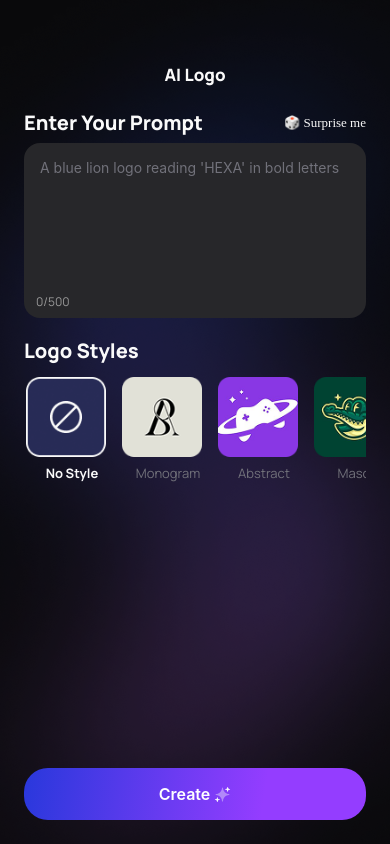
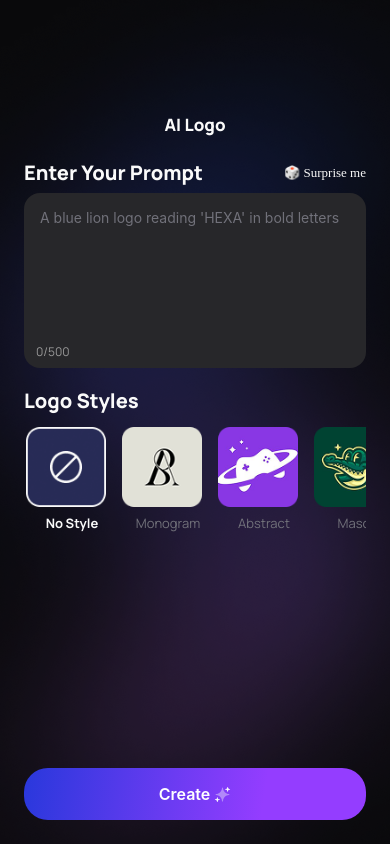
Before and after one commit to eceoztecik/hexa-demo, a React Native app: screen /Input in a window 390 px wide. Built offline with nearby package versions, Linux system fonts and the light colour scheme.

Commit message:
input screen components

```diff
--- /dev/null
+++ b/src/components/LogoStyleSelector.tsx
@@ -0,0 +1,94 @@
+import React from 'react';
+import { View, Text, Image, TouchableOpacity, FlatList, StyleSheet } from 'react-native';
+import { imageMap, logoStyles, styleToImageMap } from '../../utils/constants';
+
+type Props = {
+    selectedStyle: string;
+    setSelectedStyle: (style: string) => void;
+};
+
+const LogoStyleSelector = ({ selectedStyle, setSelectedStyle }: Props) => {
+    const renderStyleItem = ({ item }: { item: { id: string; label: string } }) => {
+        const imageKey = styleToImageMap[item.id] || 'image1';
+
+        return (
+            <View>
+                <TouchableOpacity
+                    style={styles.styleItem}
+                    onPress={() => setSelectedStyle(item.id)}
+                >
+                    <Image source={imageMap[imageKey]} style={styles.styleIcon} />
+                </TouchableOpacity>
+                <Text
+                    style={[
+                        styles.styleLabel,
+                        selectedStyle === item.id && styles.selectedStyleLabel,
+                    ]}
+                >
+                    {item.label}
+                </Text>
+            </View>
+        );
+    };
+
+    return (
+        <>
+            <Text style={[styles.sectionLabel, styles.logoStyleLabel]}>Logo Styles</Text>
+            <FlatList
+                horizontal
+                data={logoStyles}
+                renderItem={renderStyleItem}
+                keyExtractor={(item) => item.id}
+                contentContainerStyle={styles.styleList}
+                showsHorizontalScrollIndicator={false}
+            />
+        </>
+    );
+};
+
+const styles = StyleSheet.create({
+    styleItem: {
+        alignItems: 'center',
+        justifyContent: 'center',
+        marginRight: 12,
+        borderRadius: 12,
+        borderWidth: 2,
+        borderColor: 'transparent',
+        backgroundColor: 'transparent',
+        flexDirection: 'column',
+    },
+    styleIcon: {
+        width: 80,
+        height: 80,
+        resizeMode: 'contain',
+    },
+
+    styleLabel: {
+        marginTop: 5,
+        fontSize: 13,
+        lineHeight: 18,
+        fontFamily: 'Manrope-Regular',
+        color: '#71717A',
+        textAlign: 'center',
+    },
+    selectedStyleLabel: {
+        color: '#FAFAFA',
+        fontFamily: 'Manrope-Bold',
+    },
+    sectionLabel: {
+        fontSize: 20,
+        lineHeight: 25,
+        color: '#FAFAFA',
+        fontFamily: 'Manrope-ExtraBold',
+    },
+    logoStyleLabel: {
+        marginTop: 20,
+    },
+
+    styleList: {
+        marginVertical: 12,
+    },
+
+});
+
+export default LogoStyleSelector;
--- /dev/null
+++ b/src/components/StatusBanner.tsx
@@ -0,0 +1,149 @@
+import React from 'react';
+import { View, Text, TouchableOpacity, ActivityIndicator, StyleSheet } from 'react-native';
+import { LinearGradient } from 'expo-linear-gradient';
+import LogoPreview from './LogoPreview';
+import { styleToImageMap } from '../../utils/constants';
+
+type StatusBannerProps = {
+  status: 'idle' | 'processing' | 'done' | 'error';
+  prompt: string;
+  selectedStyle: string;
+  onRetry: () => void;
+  onNavigate: () => void;
+};
+
+const StatusBanner = ({
+  status,
+  prompt,
+  selectedStyle,
+  onRetry,
+  onNavigate,
+}: StatusBannerProps) => {
+  const imageKey = styleToImageMap[selectedStyle] || 'image1';
+
+  if (status === 'processing') {
+    return (
+      <View style={[styles.statusBox, styles.statusProcessing, { flexDirection: 'row', alignItems: 'center' }]}>
+        <ActivityIndicator size="small" color="#fff" style={{ marginRight: 12 }} />
+        <View>
+          <Text style={styles.statusText}>Creating Your Design...</Text>
+          <Text style={styles.statusSub}>Ready in 2 minutes</Text>
+        </View>
+      </View>
+    );
+  }
+
+  if (status === 'done') {
+    return (
+      <TouchableOpacity onPress={onNavigate} style={styles.gradientWrapper}>
+        <LinearGradient
+          colors={['#2938DC', '#943DFF']}
+          locations={[0, 0.7]}
+          start={[0, 0]}
+          end={[1, 1]}
+          style={styles.gradientInner}
+        >
+          <View style={styles.previewBox}>
+            <LogoPreview prompt={prompt} imageKey={imageKey} />
+          </View>
+          <View style={styles.gradientTextContainer}>
+            <Text style={[styles.statusText, { color: '#fff' }]}>✨ Your Design is Ready!</Text>
+            <Text style={[styles.statusSub, { color: '#eee' }]}>Tap to see it.</Text>
+          </View>
+        </LinearGradient>
+      </TouchableOpacity>
+
+    );
+  }
+
+  if (status === 'error') {
+    return (
+      <TouchableOpacity onPress={onRetry} style={styles.errorWrapper}>
+        <View style={styles.errorIconBox}>
+          <Text style={{ fontSize: 30 }}>❗</Text>
+        </View>
+        <View style={styles.errorTextBox}>
+          <Text style={[styles.statusText, { color: '#fff' }]}>Oops, something went wrong!</Text>
+          <Text style={[styles.statusSub, { color: '#eee' }]}>Click to try again</Text>
+        </View>
+      </TouchableOpacity>
+
+    );
+  }
+
+  return null;
+}; const styles = StyleSheet.create({
+  statusBox: {
+    padding: 16,
+    borderRadius: 16,
+    marginBottom: 16,
+    flexDirection: 'row',
+    alignItems: 'center',
+  },
+  statusText: {
+    fontSize: 16,
+    fontWeight: '600',
+    color: '#fff',
+  },
+  statusSub: {
+    fontSize: 13,
+    color: '#ddd',
+    marginTop: 4,
+  },
+  statusProcessing: {
+    backgroundColor: '#27272A',
+  },
+  statusDone: {
+    backgroundColor: '#7e3af2',
+  },
+  statusError: {
+    backgroundColor: '#dc2626',
+  },
+  gradientWrapper: {
+    marginTop: 24,
+    borderRadius: 16,
+    overflow: 'hidden',
+  },
+  gradientInner: {
+    flexDirection: 'row',
+    alignItems: 'center',
+    borderRadius: 16,
+  },
+  previewBox: {
+    width: 70,
+    height: 70,
+    backgroundColor: '#fff',
+    justifyContent: 'center',
+    alignItems: 'center',
+    borderTopLeftRadius: 16,
+    borderBottomLeftRadius: 16,
+  },
+  gradientTextContainer: {
+    padding: 16,
+    flex: 1,
+  },
+  errorWrapper: {
+    marginTop: 24,
+    borderRadius: 16,
+    flexDirection: 'row',
+    overflow: 'hidden',
+  },
+  errorIconBox: {
+    width: 70,
+    height: 70,
+    backgroundColor: '#FCA5A5',
+    justifyContent: 'center',
+    alignItems: 'center',
+    borderTopLeftRadius: 16,
+    borderBottomLeftRadius: 16,
+  },
+  errorTextBox: {
+    backgroundColor: '#EF4444',
+    flex: 1,
+    padding: 16,
+    borderTopRightRadius: 16,
+    borderBottomRightRadius: 16,
+  },
+});
+
+export default StatusBanner;
--- a/src/screens/InputScreen/index.tsx
+++ b/src/screens/InputScreen/index.tsx
@@ -5,63 +5,24 @@ import {
   View,
   Text,
   TextInput,
-  FlatList,
   TouchableOpacity,
   ImageBackground,
-  Image,
 } from 'react-native';
 import { LinearGradient } from 'expo-linear-gradient';
 import { NativeStackScreenProps } from '@react-navigation/native-stack';
 import styles from './styles';
 import { RootStackParamList } from '../../../App';
 import Stars from '../../components/svg/Stars';
-
+import StatusBanner from '../../components/StatusBanner';
+import { styleToImageMap, surprisePrompts } from '../../../utils/constants';
+import LogoStyleSelector from '../../components/LogoStyleSelector';
 
 type Props = NativeStackScreenProps<RootStackParamList, 'Input'>;
-
-const styleToImageMap: Record<string, string> = {
-  monogram: 'image1',
-  abstract: 'image2',
-  mascot: 'image3',
-  'no-style': 'image4',
-};
-const imageMap: Record<string, any> = {
-  image1: require('../../../assets/images/image1.png'),
-  image2: require('../../../assets/images/image2.png'),
-  image3: require('../../../assets/images/image3.png'),
-  image4: require('../../../assets/images/image4.png'),
-};
-
-const logoStyles = [
-  { id: 'no-style', label: 'No Style' },
-  { id: 'monogram', label: 'Monogram' },
-  { id: 'abstract', label: 'Abstract' },
-  { id: 'mascot', label: 'Mascot' },
-];
-
-const surprisePrompts = [
-  {
-    prompt: "Simple and clean logo",
-    style: "monogram",
-  },
-  {
-    prompt: "Retro and vintage style logo",
-    style: "abstract",
-  },
-  {
-    prompt: "Playful mascot logo",
-    style: "mascot",
-  },
-  {
-    prompt: "Minimalist and modern logo",
-    style: "no-style",
-  },
-];
 
 const InputScreen = ({ navigation }: Props) => {
   const [prompt, setPrompt] = useState('');
   const [selectedStyle, setSelectedStyle] = useState('no-style');
-  const [status, setStatus] = useState<'idle' | 'processing' | 'done'>('idle');
+  const [status, setStatus] = useState<'idle' | 'processing' | 'done' | 'error'>('idle');
 
   useEffect(() => {
     const unsubscribe = navigation.addListener('focus', () => {
@@ -98,43 +59,12 @@ const InputScreen = ({ navigation }: Props) => {
           imageKey,
         });
 
-        navigation.navigate('Output', {
-          prompt,
-          imageKey,
-        });
-
         setStatus('done');
       }, delay);
     } catch (error) {
       console.error('Hata:', error);
+      setStatus('error');
     }
-  };
-
-  const renderStyleItem = ({ item }: { item: { id: string; label: string } }) => {
-    const imageKey = styleToImageMap[item.id] || 'image1';
-
-    return (
-      <View>
-      <TouchableOpacity
-        style={[
-          styles.styleItem,
-          selectedStyle === item.id && styles.selectedStyleItem,
-        ]}
-        onPress={() => setSelectedStyle(item.id)}
-      >
-        <Image source={imageMap[imageKey]} style={styles.styleIcon} />
-
-      </TouchableOpacity>
-       <Text
-          style={[
-            styles.styleLabel,
-            selectedStyle === item.id && styles.selectedStyleLabel,
-          ]}
-        >
-          {item.label}
-        </Text>
-        </View>
-    );
   };
 
   return (
@@ -144,6 +74,20 @@ const InputScreen = ({ navigation }: Props) => {
       resizeMode="cover"
     >
       <View style={styles.container}>
+        <View style={styles.statusBannerWrapper}>
+          <StatusBanner
+            status={status}
+            prompt={prompt}
+            selectedStyle={selectedStyle}
+            onRetry={handleGenerate}
+            onNavigate={() =>
+              navigation.navigate('Output', {
+                prompt,
+                imageKey: styleToImageMap[selectedStyle] || 'image1',
+              })
+            }
+          />
+        </View>
         <Text style={styles.header}>AI Logo</Text>
         <View style={styles.promptLabelRow}>
           <Text style={styles.sectionLabel}>Enter Your Prompt</Text>
@@ -151,7 +95,8 @@ const InputScreen = ({ navigation }: Props) => {
             <Text style={styles.surprise}>🎲 Surprise me</Text>
           </TouchableOpacity>
         </View>
-        <View style={{ position: 'relative' }}>
+
+        <View style={styles.promptInputWrapper}>
           <TextInput
             style={styles.promptInput}
             placeholder="A blue lion logo reading 'HEXA' in bold letters"
@@ -163,39 +108,34 @@ const InputScreen = ({ navigation }: Props) => {
           />
           <Text style={styles.charCountOverlay}>{prompt.length}/500</Text>
         </View>
-        <Text style={[styles.sectionLabel, styles.logoStyleLabel]}>
-          Logo Styles
-        </Text>
-        <FlatList
-          horizontal
-          data={logoStyles}
-          renderItem={renderStyleItem}
-          keyExtractor={(item) => item.id}
-          contentContainerStyle={styles.styleList}
-          showsHorizontalScrollIndicator={false}
+        {/*
+            <TouchableOpacity onPress={() => setStatus('error')} style={{ marginTop: 20, padding: 10, backgroundColor: 'red' }}>
+          <Text style={{ color: 'white' }}>Test Error</Text>
+        </TouchableOpacity>
+         */}
+
+        <LogoStyleSelector
+          selectedStyle={selectedStyle}
+          setSelectedStyle={setSelectedStyle}
         />
 
         <View style={styles.buttonContainer}>
-          {status === 'idle' && (
-            <TouchableOpacity onPress={handleGenerate}>
+          <TouchableOpacity onPress={handleGenerate} disabled={status === 'processing'}>
             <LinearGradient
               colors={['#2938DC', '#943DFF']}
               locations={[0, 0.7]}
               start={[0, 0]}
               end={[1, 1]}
-                style={[styles.button, { flexDirection: 'row', alignItems: 'center', justifyContent: 'center' }]}
+              style={[
+                styles.button,
+                styles.buttonContent,
+                { opacity: status === 'processing' ? 0.5 : 1 }
+              ]}
             >
               <Text style={[styles.buttonText, { marginRight: 4 }]}>Create</Text>
               <Stars />
             </LinearGradient>
           </TouchableOpacity>
-          )}
-
-          {status === 'processing' && (
-            <View style={[styles.button, { backgroundColor: '#444' }]}>
-              <Text style={[styles.buttonText, { color: '#ccc' }]}>Processing...</Text>
-            </View>
-          )}
         </View>
       </View>
     </ImageBackground>
--- a/src/screens/InputScreen/styles.tsx
+++ b/src/screens/InputScreen/styles.tsx
@@ -26,15 +26,10 @@ const styles = StyleSheet.create({
     alignItems: 'center',
     marginBottom: 8,
   },
-  sectionLabel: {
-    fontSize: 20,
-    lineHeight: 25,
-    color: '#FAFAFA',
-    fontFamily: 'Manrope-ExtraBold',
+  promptInputWrapper: {
+    position: 'relative',
   },
-  logoStyleLabel: {
-    marginTop: 20,
-  },
+
   surprise: {
     fontSize: 13,
     fontFamily: 'Monrope-Regular',
@@ -63,6 +58,12 @@ const styles = StyleSheet.create({
     paddingVertical: 16,
     alignItems: 'center',
   },
+  buttonContent: {
+    flexDirection: 'row',
+    alignItems: 'center',
+    justifyContent: 'center',
+  },
+
   buttonText: {
     color: '#fff',
     fontWeight: '600',
@@ -76,39 +77,16 @@ const styles = StyleSheet.create({
     color: '#999',
     fontFamily: 'Manrope-Regular',
   },
-  styleList: {
-    marginVertical: 12,
-  },
-  styleItem: {
-  alignItems: 'center',
-  justifyContent: 'center',
-  marginRight: 12,
-  borderRadius: 12,
-  borderWidth: 2,
-  borderColor: 'transparent',
-  backgroundColor: 'transparent',
-  flexDirection: 'column', // Dikey hizalama
-},
-
-styleIcon: {
-  width: 80,
-  height: 80,
-  resizeMode: 'contain',
-},
-
-styleLabel: {
-  marginTop: 5,
-  fontSize: 13,
-  lineHeight: 18,
-  fontFamily: 'Manrope-Regular',
-  color: '#71717A',
-  textAlign: 'center',
-},
-  selectedStyleLabel: {
+  sectionLabel: {
+    fontSize: 20,
+    lineHeight: 25,
     color: '#FAFAFA',
-    fontFamily: 'Manrope-Bold',
+    fontFamily: 'Manrope-ExtraBold',
   },
 
+  statusBannerWrapper: {
+    marginTop: 50,
+  },
 });
 
 export default styles;
--- /dev/null
+++ b/utils/constants.ts
@@ -0,0 +1,31 @@
+// Logo tarzlarına karşılık gelen görsellerin isim eşlemesi
+export const styleToImageMap: Record<string, string> = {
+  monogram: 'image1',
+  abstract: 'image2',
+  mascot: 'image3',
+  'no-style': 'image4',
+};
+
+// Görsel isimlerine karşılık gelen dosyalar
+export const imageMap: Record<string, any> = {
+  image1: require('../assets/images/image1.png'),
+  image2: require('../assets/images/image2.png'),
+  image3: require('../assets/images/image3.png'),
+  image4: require('../assets/images/image4.png'),
+};
+
+// Kullanıcının seçebileceği logo tarzları
+export const logoStyles = [
+  { id: 'no-style', label: 'No Style' },
+  { id: 'monogram', label: 'Monogram' },
+  { id: 'abstract', label: 'Abstract' },
+  { id: 'mascot', label: 'Mascot' },
+];
+
+// Rastgele önerilecek prompt ve stiller
+export const surprisePrompts = [
+  { prompt: "Simple and clean logo", style: "monogram" },
+  { prompt: "Retro and vintage style logo", style: "abstract" },
+  { prompt: "Playful mascot logo", style: "mascot" },
+  { prompt: "Minimalist and modern logo", style: "no-style" },
+];
```
Lines whose indentation alone changed are shown as unchanged.
